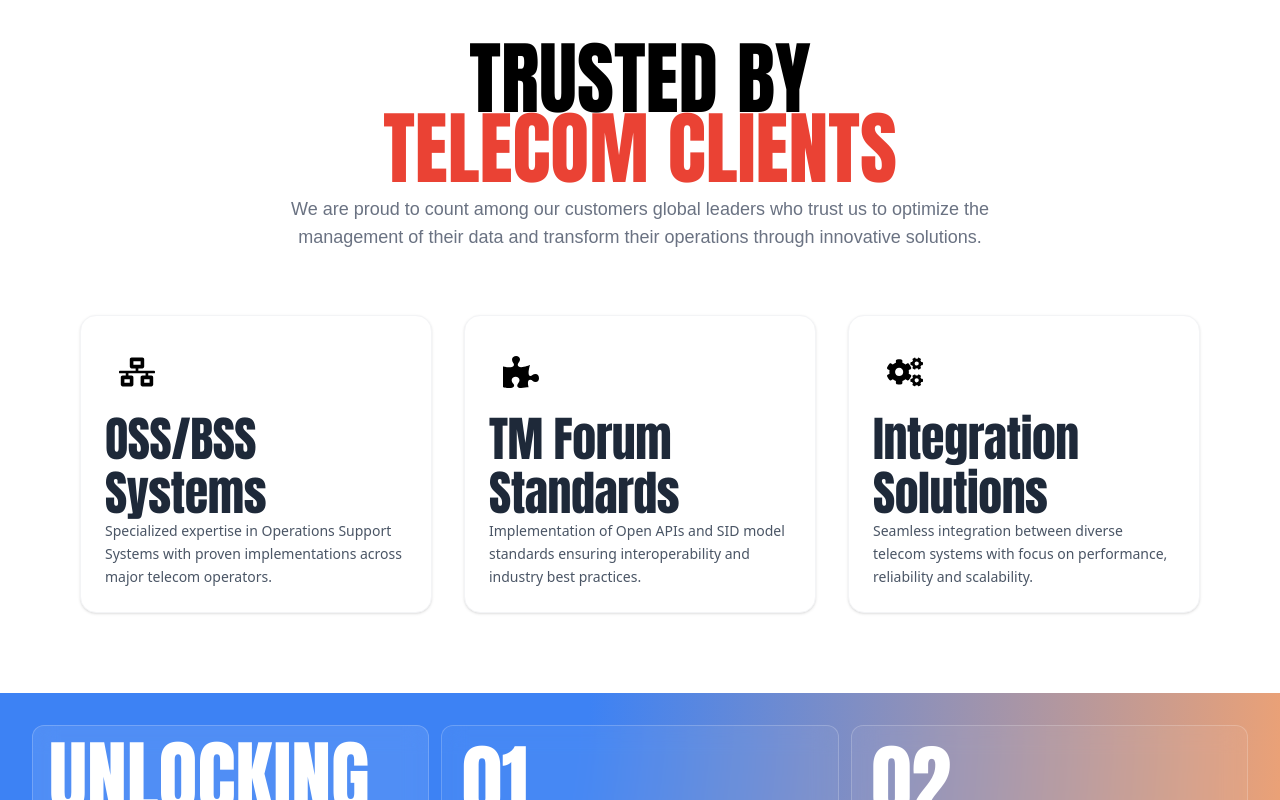
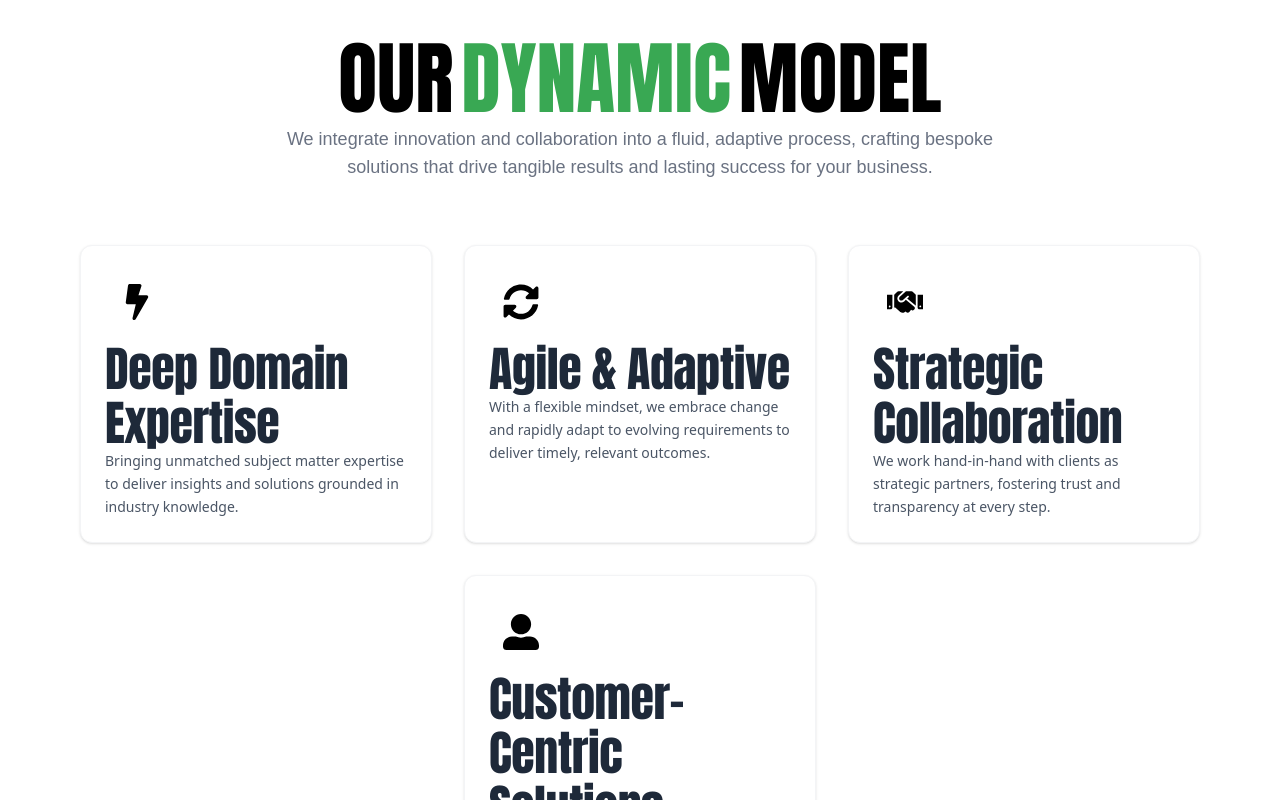
Before and after one commit to Sahilwagh03/digiplus-it-website, a Next.js app: page / in a window 1280 px wide. Shown: the part 1340-2140 px from the top of the page. Built offline with nearby package versions, Linux system fonts and the light colour scheme; a web font is replaced by a local one.

Commit message:
our work section added

```diff
--- a/src/components/HomePage/HomePage.tsx
+++ b/src/components/HomePage/HomePage.tsx
@@ -5,8 +5,11 @@ import HowWeOperate from './_components/HowWeOperate'
 import RecentCaseStudies from './_components/RecentCaseStudies'
 import RecentBlogPosts from './_components/RecentBlogPosts'
 import { getRecentContent } from '@/lib/mdx'
+import DiverseClientPortfolio from './_components/DiverseClientPortfolio'
+import OurWorkingModels from './_components/OurWorkingModel'
 import TelecomExpertise from './_components/TelecomExpertise'
-import DiverseClientPortfolio from './_components/DiverseClientPortfolio'
+
+
 
 type Props = {}
 
@@ -18,6 +21,7 @@ const HomePage = async (props: Props) => {
     <div className='page-wrapper bg-blue-variant partner h-auto'>
         <Hero/>
         <Partner/>
+        <OurWorkingModels/>
         <TelecomExpertise/>
         <HowWeOperate/>
         <DiverseClientPortfolio/>
--- /dev/null
+++ b/src/components/HomePage/_components/OurWorkingModel.tsx
@@ -0,0 +1,60 @@
+import { HomeConstant } from "@/constant/homeConstant";
+
+const OurWorkingModels = () => {
+  const { title, description, features } = HomeConstant.OurWorkingModelSection;
+
+  return (
+    <section
+      className="bg-white py-20 px-6 md:px-20 w-full relative overflow-hidden"
+      id="telecom-expertise"
+    >
+      <div className="max-w-7xl mx-auto">
+        {/* Header */}
+        <div className="text-center font-primary mb-16 max-w-3xl mx-auto">
+          <h2 className="font-primary text-3xl md:text-4xl lg:text-5xl font-bold flex justify-center flex-wrap gap-x-2">
+            {title.map((part, index) => (
+              <span
+                key={index}
+                className={`${part.highlight ? "text-primary-green" : ""}`}
+              >
+                {part.text}
+              </span>
+            ))}
+          </h2>
+          <p className="font-third text-gray-500 mt-3 text-base md:text-lg">
+            {description}
+          </p>
+        </div>
+
+        {/* Features Grid */}
+        <div className="grid grid-cols-1 sm:grid-cols-2 lg:grid-cols-3 gap-8">
+          {features.map((feature, index) => {
+            const Icon = feature.icon;
+            const isLastSingleCard = features.length === 4 && index === 3;
+
+            return (
+              <div
+                key={index}
+                className={`bg-white border border-gray-100 rounded-xl p-6 shadow-sm hover:shadow-xl transform hover:-translate-y-2 transition duration-300 ease-in-out group
+                ${isLastSingleCard ? "lg:col-start-2" : ""}
+              `}
+              >
+                <div className="mb-2 flex items-center justify-center w-16 h-16 bg-primary/10 rounded-full transition-colors duration-300 group-hover:bg-primary/20">
+                  <Icon className="text-4xl text-primary group-hover:text-primary-blue transition-colors duration-300" />
+                </div>
+                <h3 className="font-primary text-xl font-semibold group-hover:text-primary-blue text-gray-800 mb-2">
+                  {feature.title}
+                </h3>
+                <p className="text-gray-600 text-sm leading-relaxed">
+                  {feature.description}
+                </p>
+              </div>
+            );
+          })}
+        </div>
+      </div>
+    </section>
+  );
+};
+
+export default OurWorkingModels;
--- a/src/components/HomePage/_components/TelecomExpertise.tsx
+++ b/src/components/HomePage/_components/TelecomExpertise.tsx
@@ -1,47 +1,81 @@
-import { HomeConstant } from "@/constant/homeConstant";
+import { HomeConstant } from '@/constant/homeConstant';
+import React from 'react';
 
-const TelecomExpertise = () => {
+function TelecomExpertise() {
   const { title, description, features } = HomeConstant.TelecomExpertiseSection;
+
+  // Rotation and positioning configs for each feature
+  const positionConfig = [
+    {
+      rotate: 'rotate-1',
+      position: 'md:left-[20%] lg:left-[22%] md:top-16 md:-translate-x-1/2',
+      bg: 'bg-primary-green',
+      hoverText: 'group-hover:text-primary-green',
+    },
+    {
+      rotate: '-rotate-1',
+      position: 'md:top-[240px] md:left-1/2 md:-translate-x-1/2',
+      bg: 'bg-primary-blue',
+      hoverText: 'group-hover:text-primary-blue',
+    },
+    {
+      rotate: 'rotate-2',
+      position: 'md:top-[430px] md:right-[20%] lg:right-[22%] md:translate-x-1/2',
+      bg: 'bg-primary-red',
+      hoverText: 'group-hover:text-primary-red',
+    },
+  ];
 
   return (
     <section
-      className="bg-white py-20 px-6 md:px-20 w-full relative overflow-hidden"
-      id="telecom-expertise"
+      className='bg-blue-variant py-10 px-6 md:px-10 w-full relative overflow-hidden'
+      id='our-working-model'
     >
-      <div className="max-w-7xl mx-auto">
-        {/* Header */}
-        <div className="text-center font-primary mb-16 max-w-3xl mx-auto">
-          <h2 className="font-primary text-3xl md:text-4xl lg:text-5xl font-bold flex justify-center flex-wrap gap-x-2">
+      <div className='max-w-7xl mx-auto relative z-10 min-h-[550px] md:min-h-[600px] lg:min-h-[800px]'>
+        {/* Headline and Description */}
+        <div className='text-center font-primary mb-12 lg:mb-0 max-w-4xl mx-auto relative z-20'>
+          <h2 className='font-primary text-xl md:text-2xl lg:text-4xl font-bold flex gap-x-2 justify-center'>
             {title.map((part, index) => (
               <span
                 key={index}
-                className={`${part.highlight ? "text-primary-red" : ""}`}
+                className={`${part.highlight ? 'text-primary-red' : ''} transition-colors duration-300`}
               >
                 {part.text}
               </span>
             ))}
           </h2>
-          <p className="font-third text-gray-500 mt-3 text-base md:text-lg">
+          <p className='font-third text-gray-600 mt-4 text-base md:text-lg max-w-2xl mx-auto'>
             {description}
           </p>
         </div>
 
-        {/* Features Grid */}
-        <div className="grid grid-cols-1 sm:grid-cols-2 lg:grid-cols-3 gap-8">
+        {/* Features Cards */}
+        <div className='flex flex-col items-center justify-center space-y-16 md:space-y-0 md:block relative z-20'>
           {features.map((feature, index) => {
             const Icon = feature.icon;
+            const { rotate, position, bg, hoverText } = positionConfig[index] || {
+              rotate: '',
+              position: '',
+              bg: 'bg-gray-300',
+              hoverText: '',
+            };
+
             return (
               <div
                 key={index}
-                className="bg-white border border-gray-100 rounded-2xl p-6 shadow-sm hover:shadow-xl transform hover:-translate-y-2 transition duration-300 ease-in-out group"
+                className={`group relative bg-white border border-gray-100 rounded-xl p-10 shadow-sm hover:shadow-md transform hover:-translate-y-4 ${rotate} transition duration-300 ease-in-out w-full max-w-lg md:absolute ${position}`}
               >
-                <div className="mb-2 flex items-center justify-center w-16 h-16 bg-primary/10 rounded-full transition-colors duration-300 group-hover:bg-primary/20">
-                  <Icon className="text-4xl text-primary group-hover:text-primary-blue transition-colors duration-300" />
+                <div
+                  className={`absolute -top-8 left-1/2 -translate-x-1/2 ${bg} text-white p-5 rounded-full shadow-lg z-20 group-hover:scale-110 transition-transform duration-300`}
+                >
+                  <Icon className='text-3xl' />
                 </div>
-                <h3 className="font-primary text-xl font-semibold group-hover:text-primary-blue text-gray-800 mb-2">
+                <h3
+                  className={`font-primary text-xl font-bold text-gray-800 mt-8 mb-3 text-center transition-colors duration-300 ${hoverText}`}
+                >
                   {feature.title}
                 </h3>
-                <p className="text-gray-600 text-sm leading-relaxed">
+                <p className='text-gray-600 text-base leading-relaxed text-center'>
                   {feature.description}
                 </p>
               </div>
@@ -51,6 +85,6 @@ const TelecomExpertise = () => {
       </div>
     </section>
   );
-};
+}
 
 export default TelecomExpertise;
--- a/src/constant/homeConstant.ts
+++ b/src/constant/homeConstant.ts
@@ -1,6 +1,5 @@
 
-import { title } from "process";
-import { FaNetworkWired, FaPuzzlePiece, FaCogs, FaHandshake } from "react-icons/fa";
+import { FaNetworkWired, FaPuzzlePiece, FaCogs, FaHandshake, FaSyncAlt, FaUserAlt, FaBolt } from "react-icons/fa";
 
 export const HomeConstant = {
   PartnerSection: {
@@ -39,6 +38,41 @@ export const HomeConstant = {
       {
         alt: 'Windtre',
         imageUrl: 'https://digiplus.co.in/wp-content/uploads/2022/03/windtre-logo-dsk.png'
+      }
+    ]
+  },
+  OurWorkingModelSection: {
+    title: [
+      { text: 'OUR', highlight: false },
+      { text: 'DYNAMIC', highlight: true },
+      { text: 'MODEL', highlight: false }
+    ],
+    description:
+      'We integrate innovation and collaboration into a fluid, adaptive process, crafting bespoke solutions that drive tangible results and lasting success for your business.',
+    features: [
+      {
+        icon: FaBolt,
+        title: 'Deep Domain Expertise',
+        description:
+          'Bringing unmatched subject matter expertise to deliver insights and solutions grounded in industry knowledge.'
+      },
+      {
+        icon: FaSyncAlt,
+        title: 'Agile & Adaptive',
+        description:
+          'With a flexible mindset, we embrace change and rapidly adapt to evolving requirements to deliver timely, relevant outcomes.'
+      },
+      {
+        icon: FaHandshake,
+        title: 'Strategic Collaboration',
+        description:
+          'We work hand-in-hand with clients as strategic partners, fostering trust and transparency at every step.'
+      },
+      {
+        icon: FaUserAlt, // Or FaUserCheck / FaUsers for better representation
+        title: 'Customer-Centric Solutions',
+        description:
+          'Our solutions are thoughtfully crafted around your specific needs, ensuring relevance, value, and measurable impact.'
       }
     ]
   },
```
